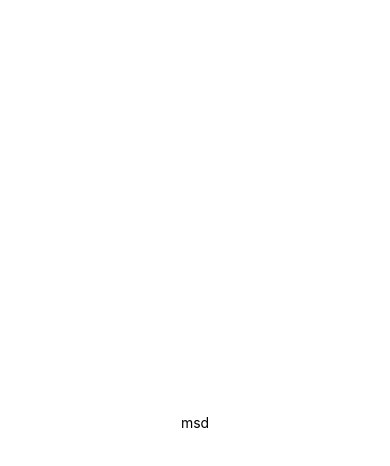
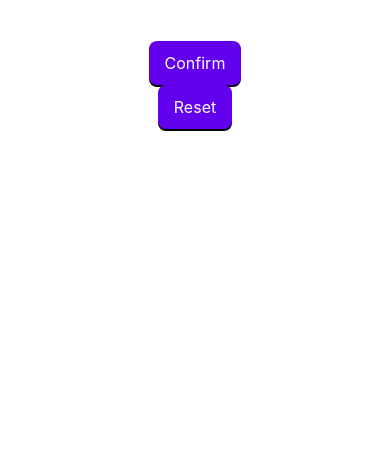
Before and after one commit to abhimanyujangid/guess-number-react-native, a React Native app: screen / in a window 390 px wide. Shown: the top 466 px of the page. Built offline with nearby package versions, Linux system fonts and the light colour scheme.

Commit message:
Refactor App component to use SafeAreaView and integrate StartGameScreen; add PrimaryButton component and implement StartGameScreen layout

```diff
--- a/App.js
+++ b/App.js
@@ -1,20 +1,10 @@
-import { StatusBar } from 'expo-status-bar';
-import { StyleSheet, Text, View } from 'react-native';
+import { SafeAreaView, StyleSheet, Text, View } from 'react-native';
+import StartGameScreen from './screens/StartGameScreen';
 
 export default function App() {
   return (
-    <View style={styles.container}>
-      <Text>msd</Text>
-      <StatusBar style="auto" />
-    </View>
+    <SafeAreaView >
+       <StartGameScreen />
+     </SafeAreaView>
   );
 }
-
-const styles = StyleSheet.create({
-  container: {
-    flex: 1,
-    backgroundColor: '#fff',
-    alignItems: 'center',
-    justifyContent: 'center',
-  },
-});
--- /dev/null
+++ b/components/PrimaryButton.js
@@ -0,0 +1,32 @@
+import { StyleSheet, Text, TouchableOpacity } from 'react-native'
+
+function PrimaryButton({ children, onPress }) {
+  return (
+    <TouchableOpacity style={styles.button} onPress={onPress}>
+      <Text style={styles.buttonText}>{children}</Text>
+    </TouchableOpacity>
+  );
+}
+
+const styles = StyleSheet.create({
+  button: {
+    backgroundColor: '#6200ee',
+    paddingVertical: 12,
+    paddingHorizontal: 16,
+    borderRadius: 8,
+    elevation: 2,
+    shadowColor: '#000',
+    shadowOffset: {
+      width: 0,
+      height: 2,
+    }
+},
+  buttonText: {
+    color: '#fff',
+    fontSize: 16,
+    textAlign: 'center',
+  },
+});
+
+
+export default PrimaryButton;
--- a/screens/StartGameScreen.js
+++ b/screens/StartGameScreen.js
@@ -0,0 +1,33 @@
+import  {View, TextInput, Button} from 'react-native'
+import PrimaryButton from '../components/PrimaryButton';
+import { StyleSheet } from 'react-native';
+
+
+
+function StartGameScreen() {
+  return (
+    <View style={styles.container}>
+      <TextInput />
+       <PrimaryButton
+         children="Confirm"
+         onPress={() => console.log('Button Pressed')}
+       />
+       <PrimaryButton
+            children="Reset"
+            onPress={() => console.log('Reset Pressed')}
+            />
+    </View>
+  );
+}
+
+
+const styles = StyleSheet.create({
+  container: {
+    flex: 1,
+    padding: 24,
+    alignItems: 'center',
+    justifyContent: 'center',
+    },
+});
+
+export default StartGameScreen;
```
Also changed, not shown: screens/GameOverScreen.js (added).
